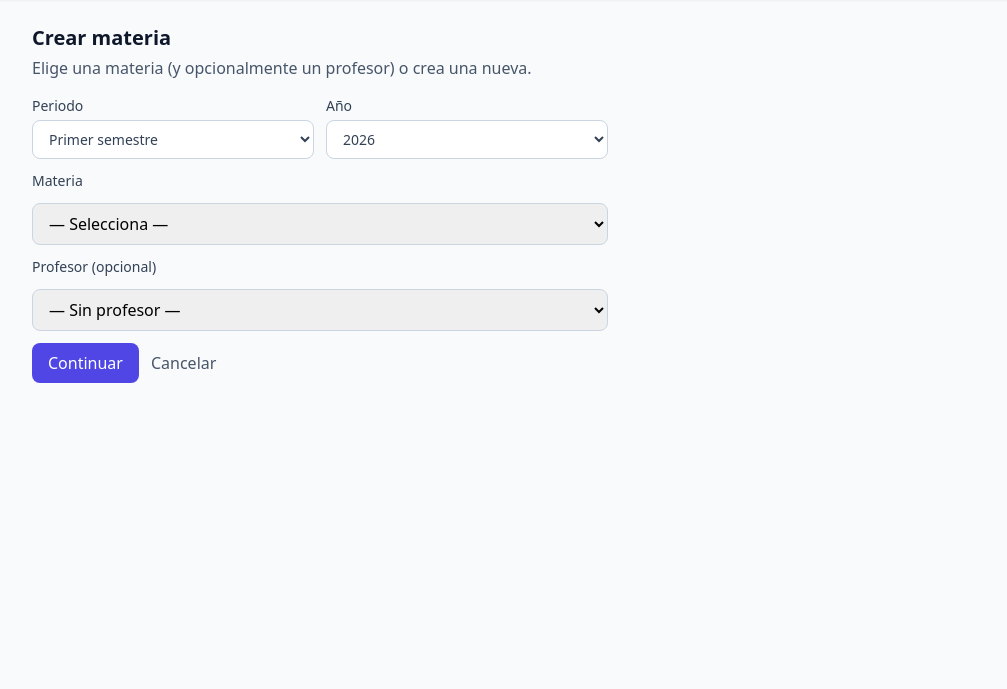
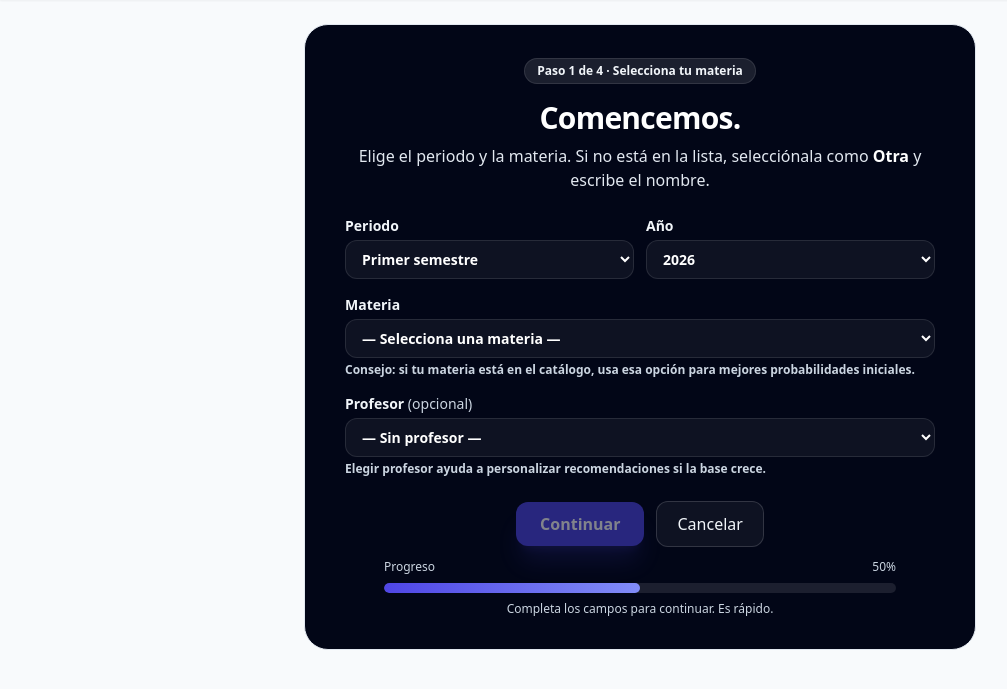
Before and after one commit to jesusdelgado5/calcunota, a Flask app: page /calcular in a window 1280 px wide. Shown: the part 56-745 px from the top of the page, without its empty margins (0-1007 px from the left). Run offline with Flask 3, Linux system fonts and the light colour scheme; data that the repository does not hold is empty; some libraries are stand-ins or nearby versions.

Commit message:
Redesign Calcular form: centered high-contrast UI with progress bar
Co-authored-by: jesus.delgado5 <jesus.delgado5@utp.ac.pa>

```diff
--- a/app/templates/calcular.html
+++ b/app/templates/calcular.html
@@ -1,22 +1,40 @@
 {% extends "base.html" %} {% block title %}Nueva materia — CalcuNota{% endblock
 %} {% block content %}
-<div class="max-w-xl">
-  <h1 class="text-xl font-semibold text-slate-900">Crear materia</h1>
-  <p class="text-slate-600 mt-1">
-    Elige una materia (y opcionalmente un profesor) o crea una nueva.
+<div class="flex justify-center">
+  <section class="w-full max-w-2xl">
+    <div
+      class="rounded-3xl border border-slate-200 bg-slate-950 text-white overflow-hidden"
+    >
+      <div class="px-6 py-6 sm:px-10 sm:py-8">
+        <div class="text-center">
+          <div
+            class="inline-flex items-center rounded-full border border-white/10 bg-white/10 px-3 py-1 text-xs font-semibold text-slate-100"
+          >
+            Paso 1 de 4 · Selecciona tu materia
+          </div>
+          <h1 class="mt-4 text-2xl sm:text-3xl font-semibold tracking-tight">
+            Comencemos.
+          </h1>
+          <p class="mt-2 text-sm sm:text-base text-slate-200">
+            Elige el periodo y la materia. Si no está en la lista, selecciónala
+            como <span class="font-semibold text-white">Otra</span> y escribe el
+            nombre.
           </p>
+        </div>
 
         <form
           method="post"
           action="{{ url_for('web.calcular') }}"
-    class="mt-4 grid gap-3"
+          class="mt-6 grid gap-4 justify-items-center"
         >
+          <div class="w-full grid gap-4">
             <div class="grid sm:grid-cols-2 gap-3">
-      <label class="text-sm text-slate-700">
+              <label class="text-sm font-semibold text-slate-100">
                 Periodo
                 <select
+                  id="periodo_semestre"
                   name="periodo_semestre"
-          class="mt-1 w-full rounded-lg border border-slate-300 px-3 py-2 bg-white focus:outline-none focus:ring-2 focus:ring-brand-500"
+                  class="mt-1 w-full rounded-xl border border-white/10 px-3 py-2 bg-white/5 text-white focus:outline-none focus:ring-4 focus:ring-brand-500/30"
                 >
                   <option value="S1" {% if default_semestre == "S1" %}selected{% endif %}>Primer semestre</option>
                   <option value="S2" {% if default_semestre == "S2" %}selected{% endif %}>Segundo semestre</option>
@@ -24,11 +42,12 @@
                 </select>
               </label>
 
-      <label class="text-sm text-slate-700">
+              <label class="text-sm font-semibold text-slate-100">
                 Año
                 <select
+                  id="periodo_anio"
                   name="periodo_anio"
-          class="mt-1 w-full rounded-lg border border-slate-300 px-3 py-2 bg-white focus:outline-none focus:ring-2 focus:ring-brand-500"
+                  class="mt-1 w-full rounded-xl border border-white/10 px-3 py-2 bg-white/5 text-white focus:outline-none focus:ring-4 focus:ring-brand-500/30"
                 >
                   {% for y in years or [] %}
                     <option value="{{ y }}" {% if default_anio == y %}selected{% endif %}>{{ y }}</option>
@@ -37,55 +56,96 @@
               </label>
             </div>
 
-    <label class="text-sm text-slate-700">Materia</label>
+            <label class="text-sm font-semibold text-slate-100">
+              Materia
               <select
                 id="subject_id"
                 name="subject_id"
-      class="rounded-lg border border-slate-300 px-3 py-2 focus:outline-none focus:ring-2 focus:ring-brand-500"
+                class="mt-1 w-full rounded-xl border border-white/10 px-3 py-2 bg-white/5 text-white focus:outline-none focus:ring-4 focus:ring-brand-500/30"
               >
-      <option value="">— Selecciona —</option>
+                <option value="">— Selecciona una materia —</option>
                 {% for s in subjects or [] %}
                 <option value="{{ s.id }}">{{ s.name }}</option>
                 {% endfor %}
                 <option value="custom">Otra (escribir)</option>
               </select>
+              <div class="mt-1 text-xs text-slate-300">
+                Consejo: si tu materia está en el catálogo, usa esa opción para
+                mejores probabilidades iniciales.
+              </div>
+            </label>
 
             <div id="custom_subject_wrap" class="hidden">
-      <label class="text-sm text-slate-700">Nombre de la materia</label>
+              <label class="text-sm font-semibold text-slate-100">
+                Nombre de la materia
                 <input
+                  id="materia_custom"
                   name="materia_custom"
                   type="text"
                   placeholder="Ej. Física I"
-        class="w-full rounded-lg border border-slate-300 px-3 py-2 focus:outline-none focus:ring-2 focus:ring-brand-500"
+                  class="mt-1 w-full rounded-xl border border-white/10 px-3 py-2 bg-white/5 text-white placeholder:text-slate-400 focus:outline-none focus:ring-4 focus:ring-brand-500/30"
                 />
+              </label>
             </div>
 
-    <label class="text-sm text-slate-700">Profesor (opcional)</label>
+            <label class="text-sm font-semibold text-slate-100">
+              Profesor <span class="text-slate-300 font-medium">(opcional)</span>
               <select
                 id="professor_id"
                 name="professor_id"
-      class="rounded-lg border border-slate-300 px-3 py-2 focus:outline-none focus:ring-2 focus:ring-brand-500"
+                class="mt-1 w-full rounded-xl border border-white/10 px-3 py-2 bg-white/5 text-white focus:outline-none focus:ring-4 focus:ring-brand-500/30"
               >
                 <option value="">— Sin profesor —</option>
                 {% for p in professors or [] %}
                 <option value="{{ p.id }}">{{ p.name }}</option>
                 {% endfor %}
               </select>
+              <div class="mt-1 text-xs text-slate-300">
+                Elegir profesor ayuda a personalizar recomendaciones si la base
+                crece.
+              </div>
+            </label>
+          </div>
 
-    <div class="flex items-center gap-3">
+          <div class="mt-2 w-full flex flex-col items-center gap-3">
+            <div class="flex items-center justify-center gap-3">
               <button
-        class="rounded-lg bg-brand-600 hover:bg-brand-700 text-white px-4 py-2"
+                id="btn-continue"
+                class="rounded-xl bg-brand-600 hover:bg-brand-500 text-white px-6 py-2.5 font-semibold shadow-xl shadow-brand-600/25 focus:outline-none focus:ring-4 focus:ring-brand-500/30 disabled:opacity-50 disabled:cursor-not-allowed"
                 type="submit"
+                disabled
               >
                 Continuar
               </button>
               <a
                 href="{{ url_for('web.dashboard') }}"
-        class="text-slate-600 hover:text-slate-900"
+                class="rounded-xl border border-white/15 bg-white/5 hover:bg-white/10 px-5 py-2.5 text-slate-100"
                 >Cancelar</a
               >
             </div>
+
+            <!-- Barra de progreso (feedback) -->
+            <div class="w-full max-w-lg text-center">
+              <div class="flex items-center justify-between text-xs text-slate-300">
+                <span>Progreso</span>
+                <span id="progressText">0%</span>
+              </div>
+              <div class="mt-2 h-2.5 w-full rounded-full bg-white/10 overflow-hidden">
+                <div
+                  id="progressBar"
+                  class="h-full rounded-full bg-gradient-to-r from-brand-600 to-indigo-400 transition-all duration-300"
+                  style="width: 0%;"
+                ></div>
+              </div>
+              <div class="mt-2 text-xs text-slate-300">
+                Completa los campos para continuar. Es rápido.
+              </div>
+            </div>
+          </div>
         </form>
+      </div>
+    </div>
+  </section>
 </div>
 
 {% block body_extra %}
@@ -93,6 +153,12 @@
   const subjectSel = document.getElementById("subject_id");
   const profSel = document.getElementById("professor_id");
   const customWrap = document.getElementById("custom_subject_wrap");
+  const customInput = document.getElementById("materia_custom");
+  const semSel = document.getElementById("periodo_semestre");
+  const yearSel = document.getElementById("periodo_anio");
+  const progressBar = document.getElementById("progressBar");
+  const progressText = document.getElementById("progressText");
+  const continueBtn = document.getElementById("btn-continue");
   const profMap = {{ (prof_map or {})|tojson }};
 
   function updateUi() {
@@ -115,8 +181,32 @@
     if (profSel.selectedOptions.length && profSel.selectedOptions[0].hidden) {
       profSel.value = "";
     }
+
+    // progreso: 4 checks
+    const checks = [
+      Boolean(semSel && semSel.value),
+      Boolean(yearSel && yearSel.value),
+      Boolean(sid && sid !== "custom") || (isCustom && Boolean((customInput?.value || "").trim())),
+      // profesor es opcional: suma si está seleccionado (solo para feedback)
+      Boolean((profSel?.value || "").trim()),
+    ];
+    const done = checks.filter(Boolean).length;
+    const pct = Math.round((done / checks.length) * 100);
+    progressBar.style.width = `${pct}%`;
+    progressText.textContent = `${pct}%`;
+
+    // habilitar continuar con requisitos mínimos
+    const canContinue =
+      Boolean(semSel && semSel.value) &&
+      Boolean(yearSel && yearSel.value) &&
+      (Boolean(sid && sid !== "custom") || Boolean(isCustom && (customInput?.value || "").trim()));
+    continueBtn.disabled = !canContinue;
   }
   subjectSel?.addEventListener("change", updateUi);
+  customInput?.addEventListener("input", updateUi);
+  semSel?.addEventListener("change", updateUi);
+  yearSel?.addEventListener("change", updateUi);
+  profSel?.addEventListener("change", updateUi);
   updateUi();
 </script>
 {% endblock %}
```
Lines whose indentation alone changed are shown as unchanged.
